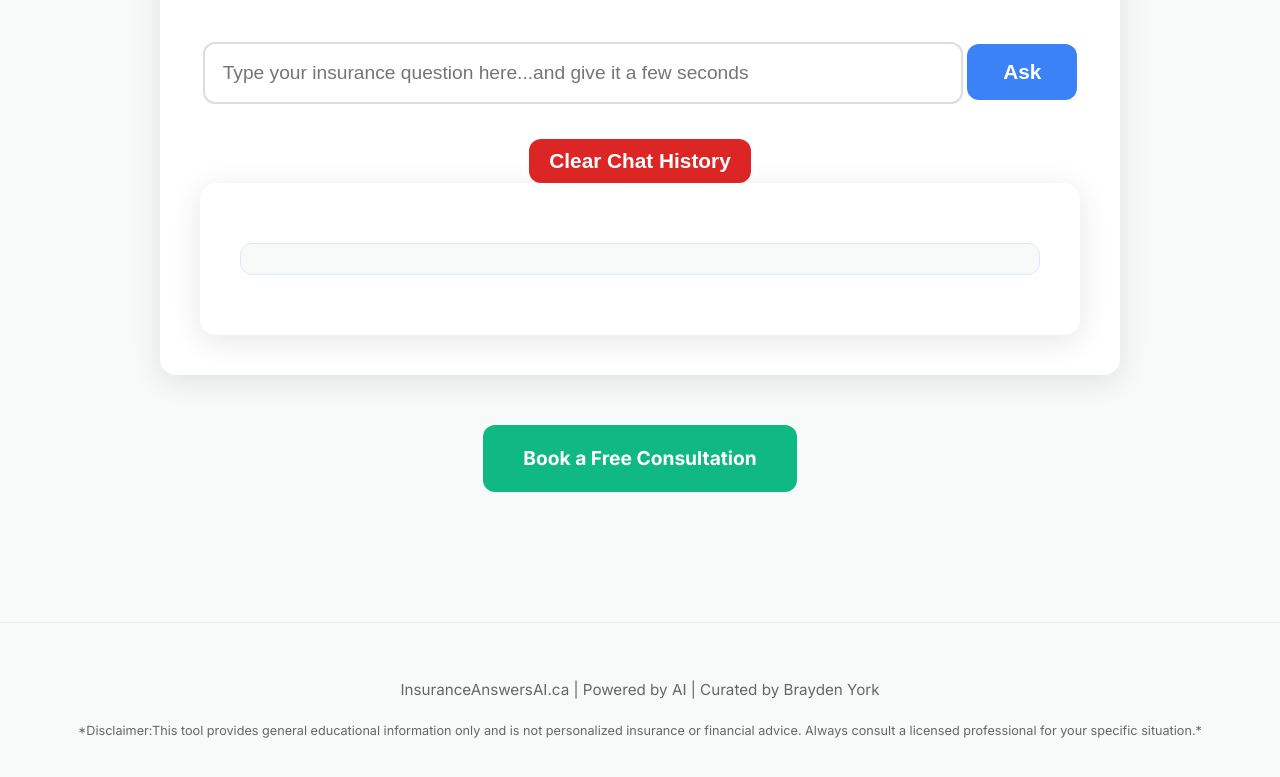
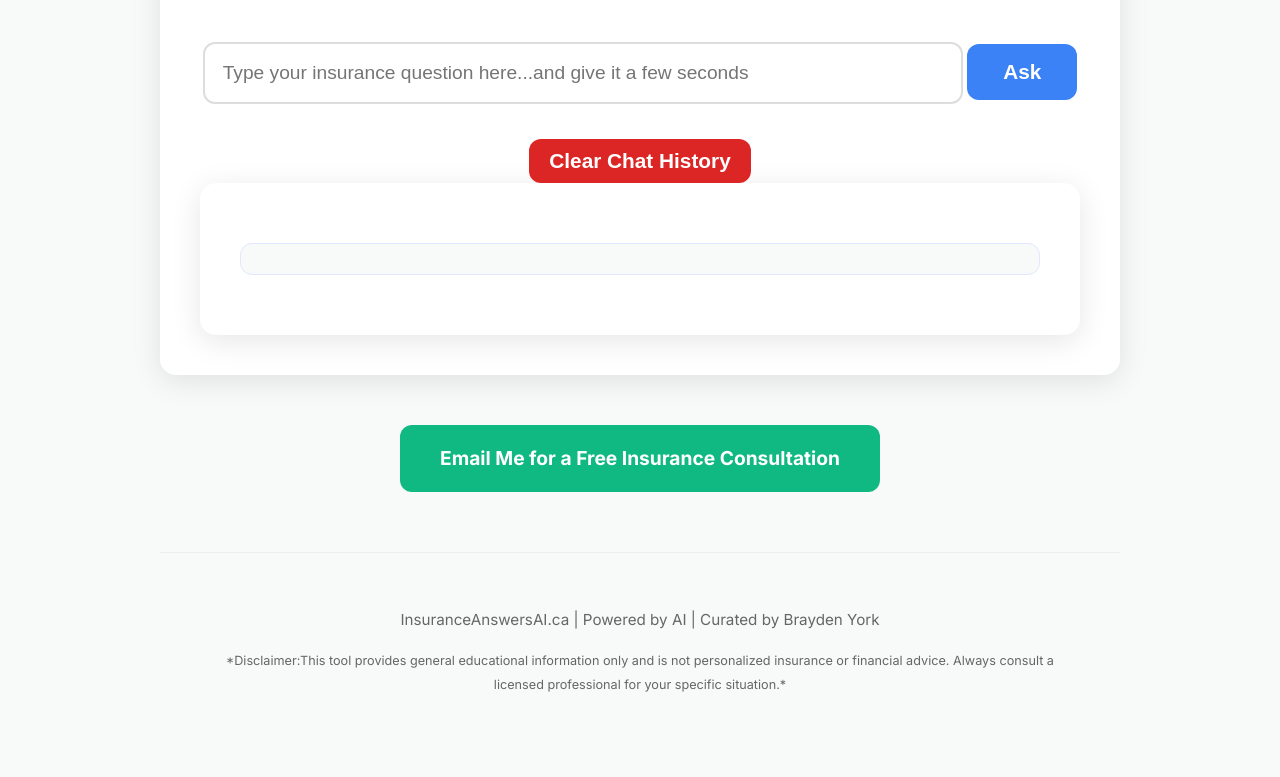
Before and after one commit to Yorkster/insurance-answers-ai, a plain HTML site: page index.html in a window 1280 px wide. Shown: the part 1010-1787 px from the top of the page. Drawn offline with Linux system fonts and the light colour scheme.

Commit message:
Update index.html
Button update

```diff
--- a/index.html
+++ b/index.html
@@ -155,10 +155,11 @@
       </div>
     </div>
 
-    <div class="cta">
-      <a href="https://calendly.com/york-brayden/min" target="_blank">Book a Free Consultation</a>
-    </div>
-  </div>
+  <div class="cta">
+  <a href="mailto:byork@bflcanada.ca?subject=Insurance%20Consultation%20Request%20from%20InsuranceAnswersAI.ca&body=Hi%20Brayden%2C%0A%0AI'd%20like%20to%20discuss%20my%20insurance%20needs.%20Please%20let%20me%20know%20a%20few%20times%20that%20work%20for%20a%20quick%20call.%0A%0AThanks!" target="_blank">
+    Email Me for a Free Insurance Consultation
+  </a>
+</div>
 
   <footer>
     <p>InsuranceAnswersAI.ca | Powered by AI | Curated by Brayden York</p>
```
